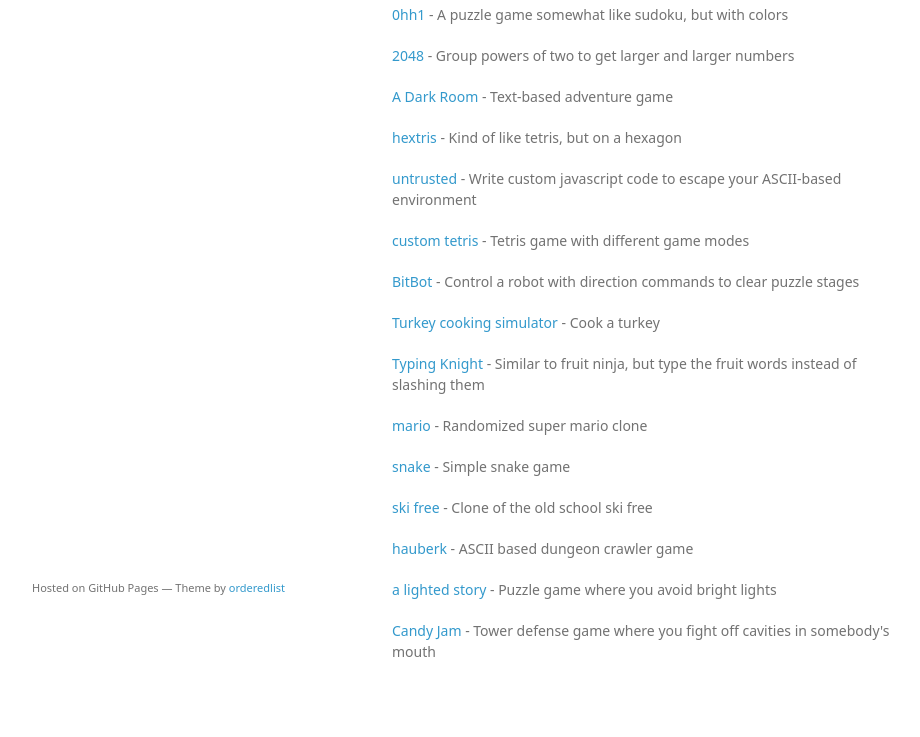
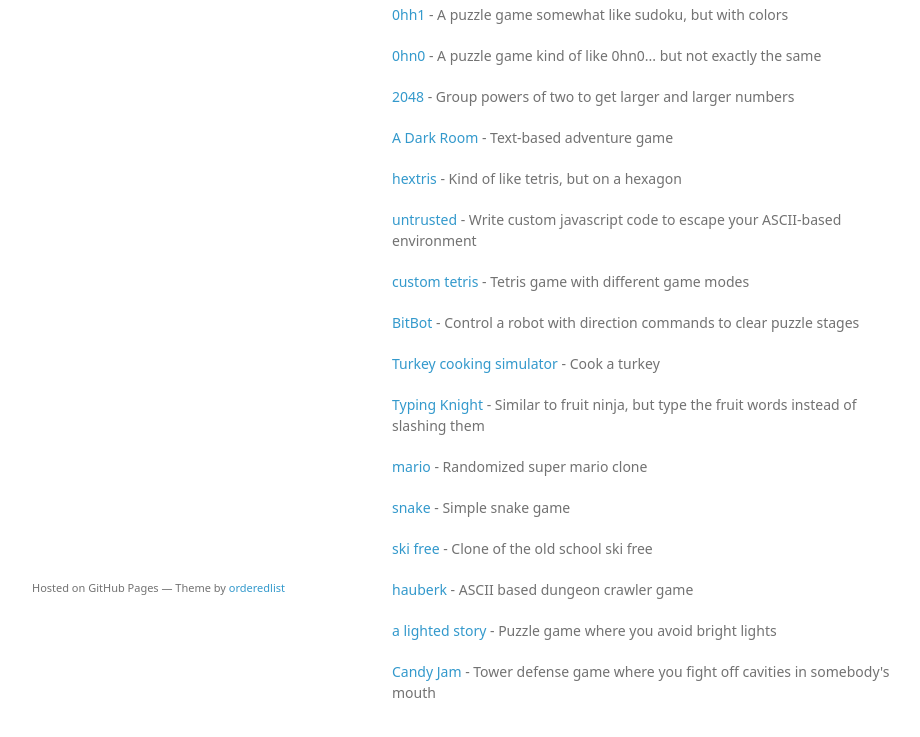
Before and after one commit to anonymous-rabbit/anonymous-rabbit.github.io, a plain HTML site: page index.html in a window 1280 px wide. Shown: the part 133-870 px from the top of the page, without its empty margins (178-1098 px from the left). Drawn offline with Linux system fonts and the light colour scheme; a web font is replaced by a local one.

Commit message:
Update index.html

```diff
--- a/index.html
+++ b/index.html
@@ -29,6 +29,8 @@
 <p>Here are some helpful links for you.</p>
 
 <p><a href="0hh1">0hh1</a> - A puzzle game somewhat like sudoku, but with colors</p>
+
+<p><a href="0hn0">0hn0</a> - A puzzle game kind of like 0hn0... but not exactly the same</p>
 
 <p><a href="2048">2048</a> - Group powers of two to get larger and larger numbers </p>
 
```
